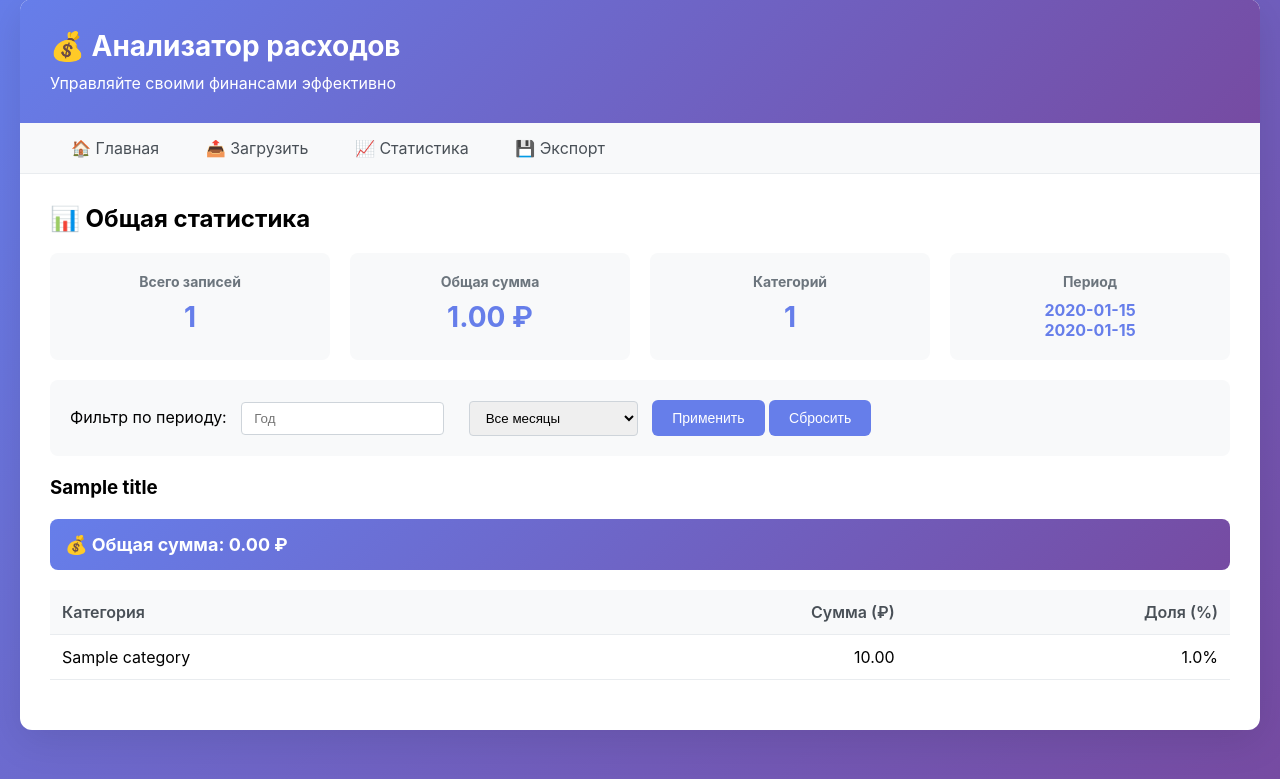
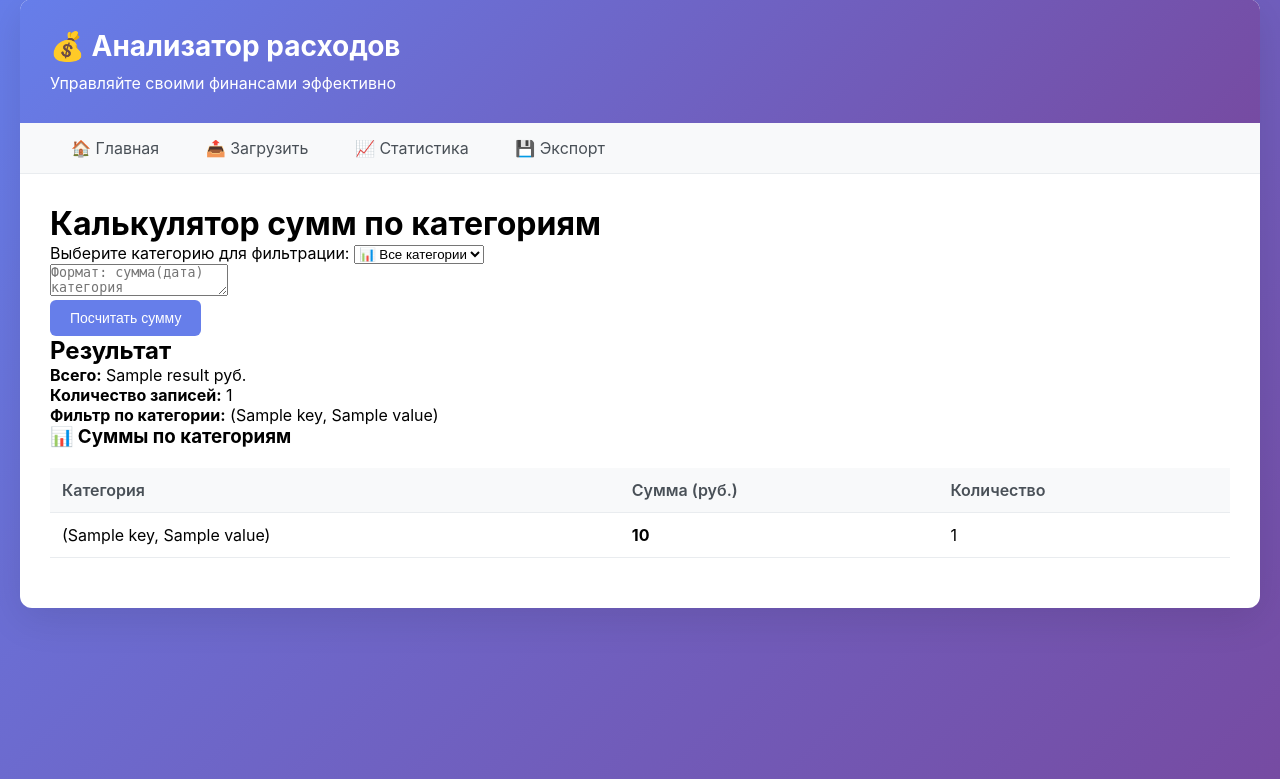
Before and after one commit to kamikaze-snail/cost-analysis-app, a Flask app: template cost_analysis/app/templates/index.html in a window 1280 px wide. Shown: the part 21-800 px from the top of the page. Run offline with Flask 3, Linux system fonts and the light colour scheme; the template is opened without the code that fills it: most values are stand-ins (such as "Sample title", 1, 10 or a date in 2020); parts of the project's set-up code (start-up, migrations or seed data) failed here and were passed over.

Commit message:
feat: add category selection and sum by category

```diff
--- a/cost_analysis/app/app.py
+++ b/cost_analysis/app/app.py
@@ -1,6 +1,10 @@
 import os
 from flask import Flask, render_template, request, redirect, url_for, flash, send_file
 from werkzeug.utils import secure_filename
+
+from flask import render_template  # вместо render_template_string
+from categories import CATEGORIES  # импортируйте категории
+
 
 from config import config
 from models.database import Database
@@ -21,27 +25,35 @@ MONTH_NAMES = ['Январь', 'Февраль', 'Март', 'Апрель', 'М
                'Июль', 'Август', 'Сентябрь', 'Октябрь', 'Ноябрь', 'Декабрь']
 
 # --- Маршруты ---
-@app.route('/')
+@app.route('/', methods=['GET', 'POST'])
 def index():
-    """Главная страница"""
-    stats = db.get_stats()
-    df, total = db.get_expenses()
+    result = None
+    count = None
+    totals_by_category = None
+    selected_category = "all"
+    error = None
 
-    table_data = []
-    if df is not None:
-        for _, row in df.iterrows():
-            table_data.append({
-                'category': row['category'],
-                'amount': row['amount'],
-                'percentage': calculate_percentage(row['amount'], total)
-            })
+    if request.method == 'POST':
+        data = request.form.get('data', '')
+        selected_category = request.form.get('category_filter', 'all')
 
-    return render_template('index.html',
-                         stats=stats,
-                         table_data=table_data,
-                         total_filtered=total,
-                         month_names=MONTH_NAMES,
-                         title="Все расходы")
+        try:
+            calculation = process_calculation(data, selected_category)
+            result = calculation["total_sum"]
+            count = calculation["total_count"]
+            totals_by_category = calculation["category_totals"]
+        except Exception as e:
+            error = str(e)
+
+    return render_template(
+        'index.html',
+        result=result,
+        count=count,
+        categories=CATEGORIES,
+        selected_category=selected_category,
+        totals_by_category=totals_by_category,
+        error=error
+    )
 
 @app.route('/upload')
 def upload_page():
@@ -185,6 +197,39 @@ def internal_error(error):
     flash('Внутренняя ошибка сервера', 'error')
     return redirect(url_for('index'))
 
+def parse_line_with_category(line):
+    """Парсит строку формата: 'сумма(дата) категория' или 'сумма(дата)'"""
+    line = line.strip()
+    if not line:
+        return None, None
+
+    # Ищем число в строке
+    match = re.search(r'(\d+)', line)
+    if not match:
+        return None, None
+
+    amount = int(match.group(1))
+
+    # Ищем категорию (последнее слово/фраза после пробела)
+    # Поддержка категорий с пробелами (например "Еда", "Варе на расходы")
+    for key, value in CATEGORIES.items():
+        # Убираем эмодзи и ищем совпадение
+        clean_value = value.split(' ', 1)[-1] if ' ' in value else value
+        if clean_value.lower() in line.lower():
+            return amount, key
+
+    # Если категория не найдена, пробуем взять последнее слово
+    words = line.split()
+    if len(words) > 1:
+        possible = words[-1].lower()
+        # Ищем по ключу или по названию без эмодзи
+        for key, value in CATEGORIES.items():
+            clean_value = value.split(' ', 1)[-1] if ' ' in value else value
+            if possible in clean_value.lower() or clean_value.lower() == possible:
+                return amount, key
+
+    return amount, "misc"
+
 # --- Запуск ---
 if __name__ == '__main__':
     print("=" * 50)
--- a/cost_analysis/app/templates/index.html
+++ b/cost_analysis/app/templates/index.html
@@ -1,83 +1,60 @@
 {% extends "base.html" %}
 
-{% block title %}Главная - Анализатор расходов{% endblock %}
+{% block content %}
+<h1>Калькулятор сумм по категориям</h1>
 
-{% block content %}
-<h2>📊 Общая статистика</h2>
-
-<div class="stats-grid">
-    <div class="stat-card">
-        <h3>Всего записей</h3>
-        <div class="value">{{ stats.total_records }}</div>
-    </div>
-    <div class="stat-card">
-        <h3>Общая сумма</h3>
-        <div class="value">{{ "%.2f"|format(stats.total_amount) }} ₽</div>
-    </div>
-    <div class="stat-card">
-        <h3>Категорий</h3>
-        <div class="value">{{ stats.total_categories }}</div>
-    </div>
-    {% if stats.min_date %}
-    <div class="stat-card">
-        <h3>Период</h3>
-        <div class="value" style="font-size: 16px;">
-            {{ stats.min_date[:10] }}<br>
-            {{ stats.max_date[:10] }}
-        </div>
-    </div>
-    {% endif %}
-</div>
-
-<div class="filter-form">
-    <form method="get" action="{{ url_for('filter_expenses') }}">
-        <label>Фильтр по периоду:</label>
-        <input type="number" name="year" placeholder="Год" value="{{ request.args.get('year', '') }}">
-        <select name="month">
-            <option value="">Все месяцы</option>
-            {% for i in range(1, 13) %}
-            <option value="{{ i }}" {% if request.args.get('month')|int == i %}selected{% endif %}>
-                {{ month_names[i-1] }}
-            </option>
+<form method="POST">
+    <div class="category-select">
+        <label>Выберите категорию для фильтрации:</label>
+        <select name="category_filter">
+            <option value="all">📊 Все категории</option>
+            {% for key, value in categories.items() %}
+                <option value="{{ key }}" {% if selected_category == key %}selected{% endif %}>
+                    {{ value }}
+                </option>
             {% endfor %}
         </select>
-        <button type="submit">Применить</button>
-        <a href="{{ url_for('index') }}" style="text-decoration: none;">
-            <button type="button">Сбросить</button>
-        </a>
-    </form>
-</div>
+    </div>
 
-{% if table_data %}
-    <h3>{% if title %}{{ title }}{% else %}Все расходы{% endif %}</h3>
-    <div class="total">💰 Общая сумма: {{ "%.2f"|format(total_filtered) }} ₽</div>
+    <textarea name="data" placeholder="Формат: сумма(дата) категория&#10;Пример:&#10;5000(15окт) Еда&#10;2000(16окт) Транспорт&#10;1500(17окт) Овощи"></textarea><br>
 
-    <table>
-        <thead>
-            <tr>
-                <th>Категория</th>
-                <th style="text-align: right">Сумма (₽)</th>
-                <th style="text-align: right">Доля (%)</th>
-            </tr>
-        </thead>
-        <tbody>
-            {% for row in table_data %}
-            <tr>
-                <td>{{ row.category }}</td>
-                <td style="text-align: right">{{ "%.2f"|format(row.amount) }}</td>
-                <td style="text-align: right">{{ "%.1f"|format(row.percentage) }}%</td>
-            </tr>
-            {% endfor %}
-        </tbody>
-    </table>
-{% else %}
-    <div class="alert alert-info">
-        Нет данных для отображения.
-        {% if not stats.data_exists %}
-        Загрузите файл Excel с расходами через раздел "Загрузить".
-        {% else %}
-        Попробуйте изменить параметры фильтра.
+    <button type="submit">Посчитать сумму</button>
+</form>
+
+{% if result is not none %}
+    <div class="result">
+        <h2>Результат</h2>
+        <p><strong>Всего:</strong> {{ result }} руб.</p>
+        <p><strong>Количество записей:</strong> {{ count }}</p>
+        {% if selected_category != 'all' %}
+            <p><strong>Фильтр по категории:</strong> {{ categories[selected_category] }}</p>
         {% endif %}
     </div>
 {% endif %}
+
+{% if totals_by_category %}
+    <div class="total-by-category">
+        <h3>📊 Суммы по категориям</h3>
+        <table>
+            <tr>
+                <th>Категория</th>
+                <th>Сумма (руб.)</th>
+                <th>Количество</th>
+            </tr>
+            {% for cat_key, cat_data in totals_by_category.items() %}
+            <tr>
+                <td>{{ categories[cat_key] }}</td>
+                <td><strong>{{ cat_data.sum }}</strong></td>
+                <td>{{ cat_data.count }}</td>
+            </tr>
+            {% endfor %}
+        </table>
+    </div>
+{% endif %}
+
+{% if error %}
+    <div class="result error">
+        <h3>Ошибка: {{ error }}</h3>
+    </div>
+{% endif %}
 {% endblock %}
```
Also changed, not shown: cost_analysis/app/categories.py (added).
